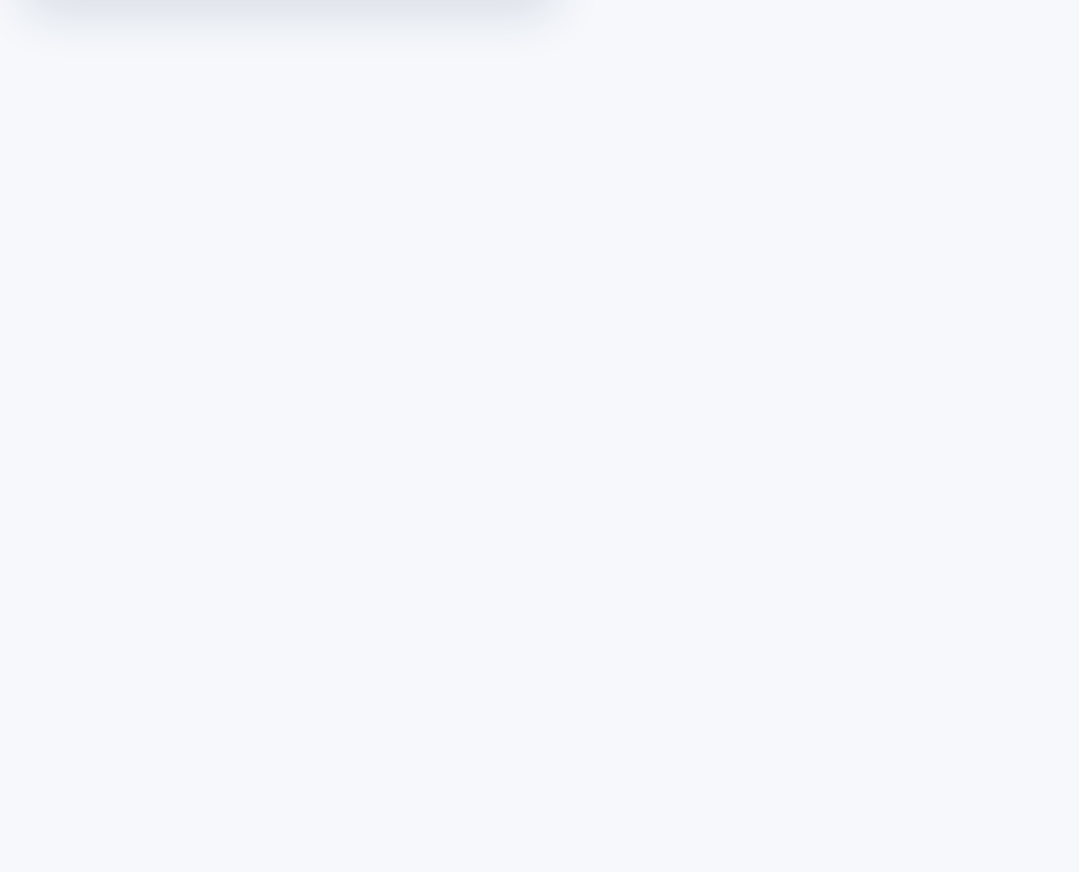
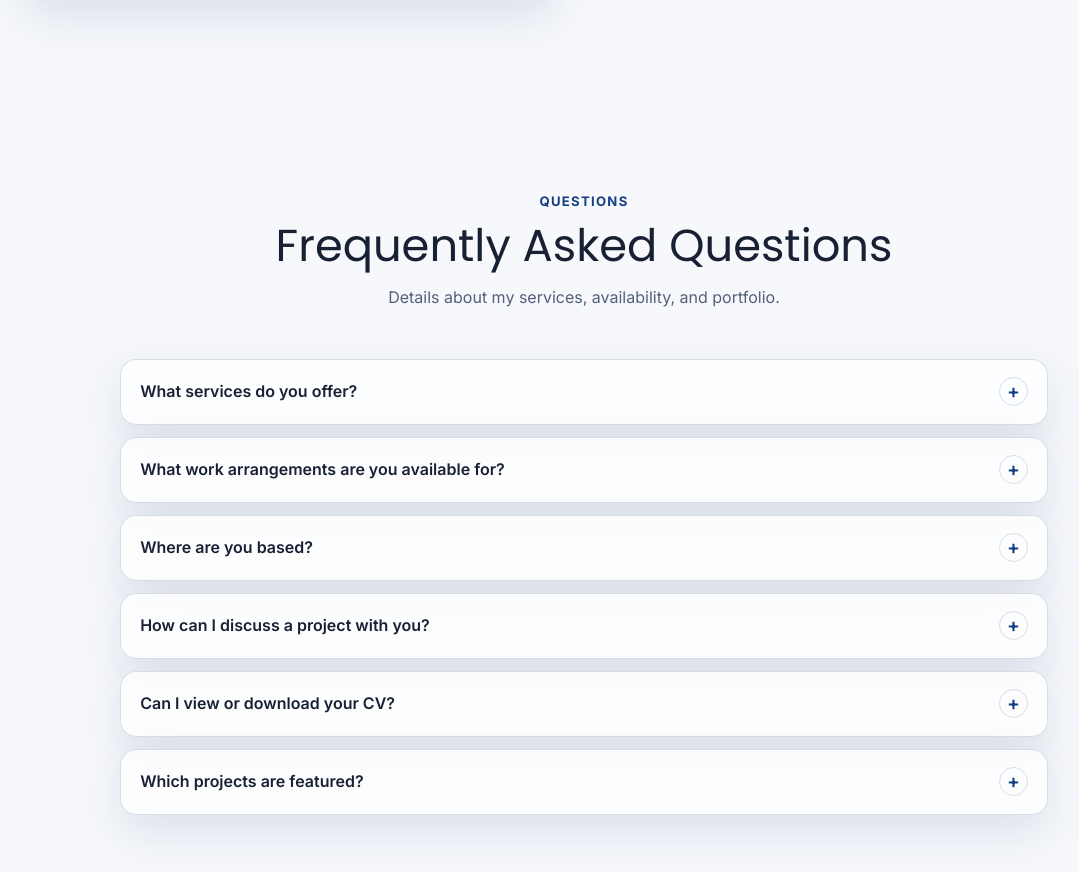
Before and after one commit to eolusoga-804/emmanuel-804, a Next.js app: page / in a window 1280 px wide. Shown: the part 7335-8207 px from the top of the page, without its empty margins (56-1135 px from the left). Before the commit the page ends 7431 px from the top, so only its background shows below. Built offline with nearby package versions, Linux system fonts and the light colour scheme.

Commit message:
Added accessible portfolio accordion

```diff
--- a/src/app/(home)/page.tsx
+++ b/src/app/(home)/page.tsx
@@ -9,6 +9,7 @@
 import Statistics from "@/components/Statistics/Statistics";
 import CareerJourney from "@/components/CareerJourney/CareerJourney";
 import Testimonials from "@/components/Testimonials/Testimonials";
+import FAQ from "@/components/FAQ/FAQ";
 import styles from "./page.module.css";
 
 export default function Home() {
@@ -25,6 +26,7 @@
       <Statistics />
       <CareerJourney />
       <Testimonials />
+      <FAQ />
     </main>
   );
 }
--- /dev/null
+++ b/src/components/FAQ/FAQ.module.css
@@ -0,0 +1,120 @@
+.faq {
+  width: 100%;
+  padding: clamp(4rem, 8vw, 6rem) clamp(1.25rem, 4vw, 2rem);
+  scroll-margin-top: 5.5rem;
+}
+
+.faq__content {
+  width: min(100%, 58rem);
+  margin-inline: auto;
+}
+
+.faq__header {
+  margin: 0 auto clamp(2rem, 5vw, 3rem);
+  text-align: center;
+}
+
+.faq__eyebrow {
+  margin: 0 0 0.5rem;
+  color: var(--color-secondary);
+  font-size: 0.82rem;
+  font-weight: 700;
+  letter-spacing: 0.1em;
+  text-transform: uppercase;
+}
+
+.faq__title {
+  margin: 0;
+  color: var(--text-primary);
+  font-size: clamp(1.8rem, 4vw, 2.8rem);
+  line-height: 1.15;
+  text-wrap: balance;
+}
+
+.faq__intro {
+  margin: 0.8rem 0 0;
+  color: var(--text-muted);
+  line-height: 1.65;
+}
+
+.faq__list {
+  display: grid;
+  gap: 0.75rem;
+}
+
+.faq__item {
+  overflow: hidden;
+  border: 1px solid var(--border-subtle);
+  border-radius: 1rem;
+  background: var(--surface-background);
+  box-shadow: var(--glass-shadow);
+  backdrop-filter: blur(14px);
+}
+
+.faq__question {
+  display: flex;
+  min-height: 4rem;
+  align-items: center;
+  justify-content: space-between;
+  gap: 1rem;
+  padding: 1rem 1.2rem;
+  color: var(--text-primary);
+  cursor: pointer;
+  font-weight: 600;
+  line-height: 1.45;
+  list-style: none;
+}
+
+.faq__question::-webkit-details-marker {
+  display: none;
+}
+
+.faq__question:focus-visible {
+  outline: 3px solid var(--focus-color);
+  outline-offset: -4px;
+}
+
+.faq__toggle {
+  display: grid;
+  width: 1.8rem;
+  height: 1.8rem;
+  flex: 0 0 auto;
+  place-items: center;
+  border: 1px solid var(--border-subtle);
+  border-radius: 50%;
+  color: var(--color-secondary);
+  font-size: 1.2rem;
+  line-height: 1;
+  transition: transform 160ms ease;
+}
+
+.faq__item[open] .faq__toggle {
+  transform: rotate(45deg);
+}
+
+.faq__answer {
+  padding: 0 1.2rem 1.1rem;
+  color: var(--text-muted);
+  font-size: 0.92rem;
+  line-height: 1.7;
+}
+
+.faq__answer p {
+  margin: 0;
+}
+
+@media (max-width: 520px) {
+  .faq__question {
+    padding-inline: 0.9rem;
+  }
+
+  .faq__answer {
+    padding-inline: 0.9rem;
+  }
+}
+
+@media (prefers-reduced-motion: reduce) {
+  .faq__toggle {
+    transition: none;
+  }
+}
--- /dev/null
+++ b/src/components/FAQ/FAQ.tsx
@@ -0,0 +1,37 @@
+import { portfolioContent } from "@/content/portfolio";
+import styles from "./FAQ.module.css";
+
+export default function FAQ() {
+  return (
+    <section className={styles.faq} id="faq" aria-labelledby="faq-title">
+      <div className={styles["faq__content"]}>
+        <header className={styles["faq__header"]}>
+          <p className={styles["faq__eyebrow"]}>Questions</p>
+          <h2 className={styles["faq__title"]} id="faq-title">
+            Frequently Asked Questions
+          </h2>
+          <p className={styles["faq__intro"]}>
+            Details about my services, availability, and portfolio.
+          </p>
+        </header>
+
+        <div className={styles["faq__list"]}>
+          {portfolioContent.faqs.map((item) => (
+            <details className={styles["faq__item"]} key={item.question}>
+              <summary className={styles["faq__question"]}>
+                <span>{item.question}</span>
+                <span className={styles["faq__toggle"]} aria-hidden="true">
+                  +
+                </span>
+              </summary>
+
+              <div className={styles["faq__answer"]}>
+                <p>{item.answer}</p>
+              </div>
+            </details>
+          ))}
+        </div>
+      </div>
+    </section>
+  );
+}
--- a/src/content/portfolio.ts
+++ b/src/content/portfolio.ts
@@ -368,7 +368,36 @@
   statistics: [] as PortfolioContent["statistics"],
 
   // Add answers only when they can be supported by supplied information.
-  faqs: [],
+  faqs: [
+    {
+      question: "What services do you offer?",
+      answer:
+        "Responsive website development, frontend development, UI/UX design, landing page design, brand identity design, and graphic design.",
+    },
+    {
+      question: "What work arrangements are you available for?",
+      answer: "Freelance, remote, contract, and full-time opportunities.",
+    },
+    {
+      question: "Where are you based?",
+      answer: "Lagos, Nigeria.",
+    },
+    {
+      question: "How can I discuss a project with you?",
+      answer:
+        "You can reach me by email at eolusoga2@gmail.com or through the WhatsApp contact button on this page.",
+    },
+    {
+      question: "Can I view or download your CV?",
+      answer:
+        "Yes. Use the Preview CV button in the Hero section to open the resume viewer, where you can view the PDF, open it in a new tab, or download it.",
+    },
+    {
+      question: "Which projects are featured?",
+      answer:
+        "The featured projects are VS4 Autos, SecureFlow Hosting, and MyForecast. Project links, technology lists, and additional details are still being confirmed.",
+    },
+  ],
 
   seo: {
     title: "Emmanuel Olusoga Akinola | Frontend Developer",
```
